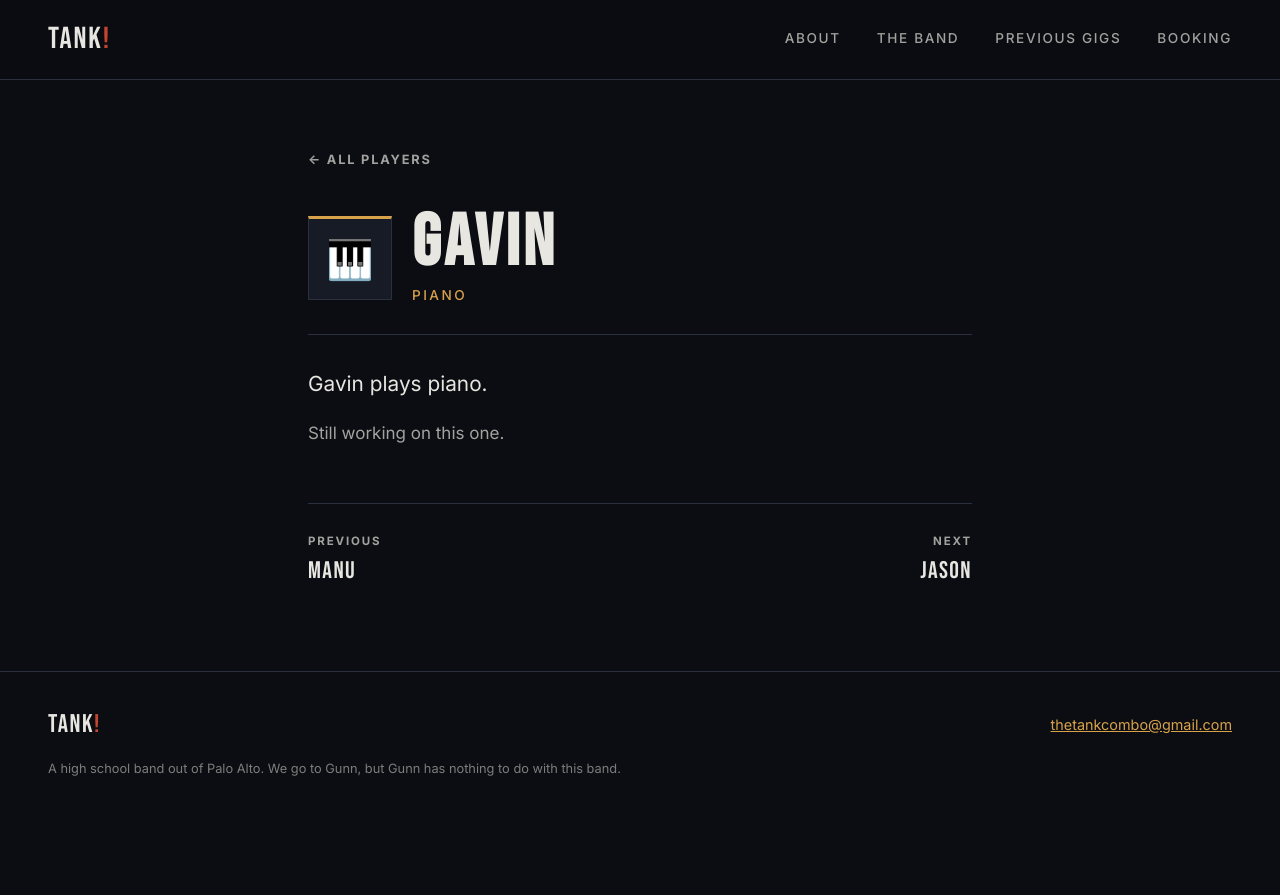
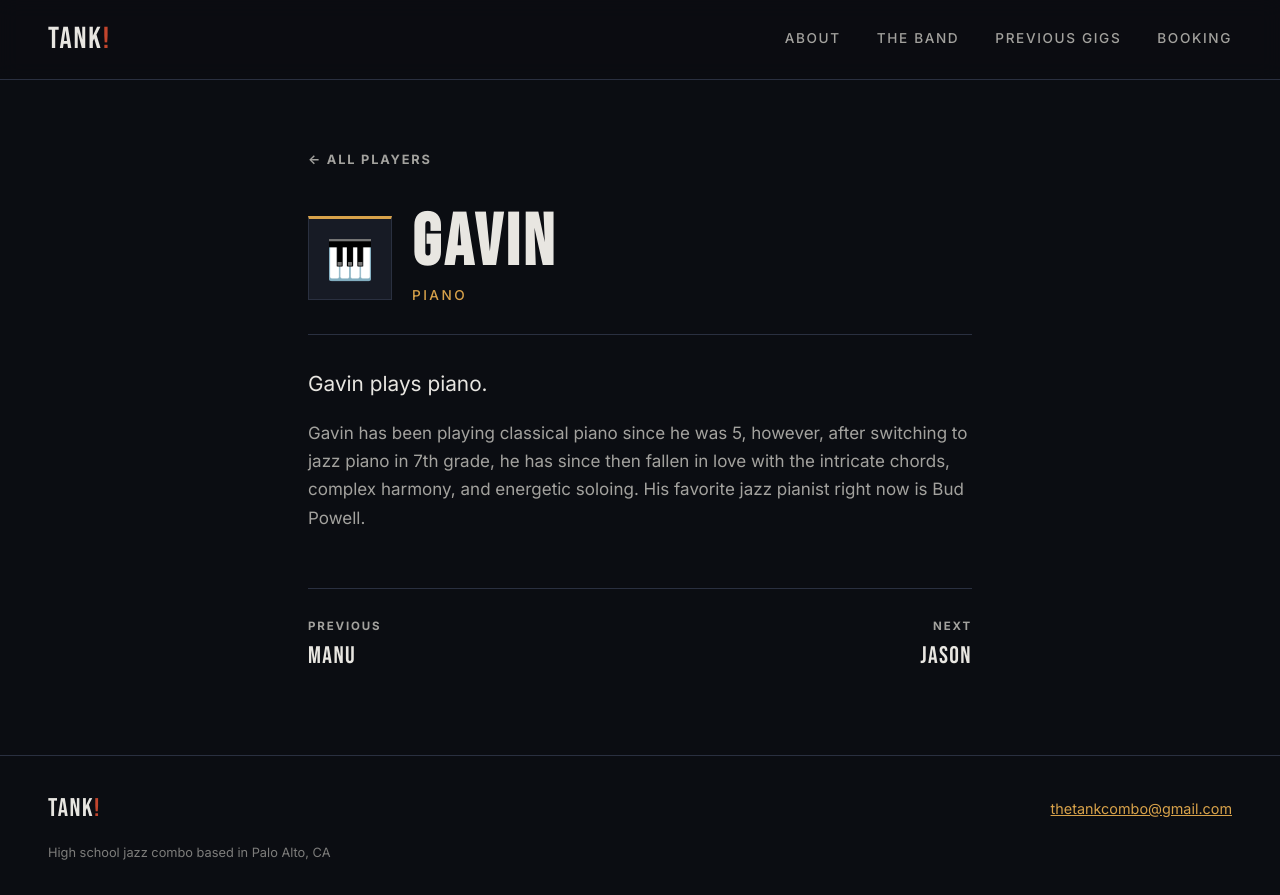
Before and after one commit to manukallahalla/TheTankCombo, a plain HTML site: page gavin.html in a window 1280 px wide. Before the commit the page ends 811 px from the top, so only its background shows below. Drawn offline with Linux system fonts and the light colour scheme.

Commit message:
Update gavin.html
edit descritipon

```diff
--- a/gavin.html
+++ b/gavin.html
@@ -41,7 +41,7 @@
   <div class="bio-body">
     <!-- Replace the paragraph below with Gavin's real bio. -->
     <p class="lead">Gavin plays piano.</p>
-    <p class="bio-todo">Still working on this one.</p>
+    <p class="bio-todo">Gavin has been playing classical piano since he was 5, however, after switching to jazz piano in 7th grade, he has since then fallen in love with the intricate chords, complex harmony, and energetic soloing. His favorite jazz pianist right now is Bud Powell.</p>
   </div>
 
   <nav class="bio-nav" aria-label="Other players">
@@ -60,7 +60,7 @@
 <footer class="site-footer">
   <p class="footer-mark">Tank<span>!</span></p>
   <p><a href="mailto:thetankcombo@gmail.com">thetankcombo@gmail.com</a></p>
-  <p class="footer-fine">A high school band out of Palo Alto. We go to Gunn, but Gunn has nothing to do with this band.</p>
+  <p class="footer-fine">High school jazz combo based in Palo Alto, CA</p>
 </footer>
 
 </body>
```
